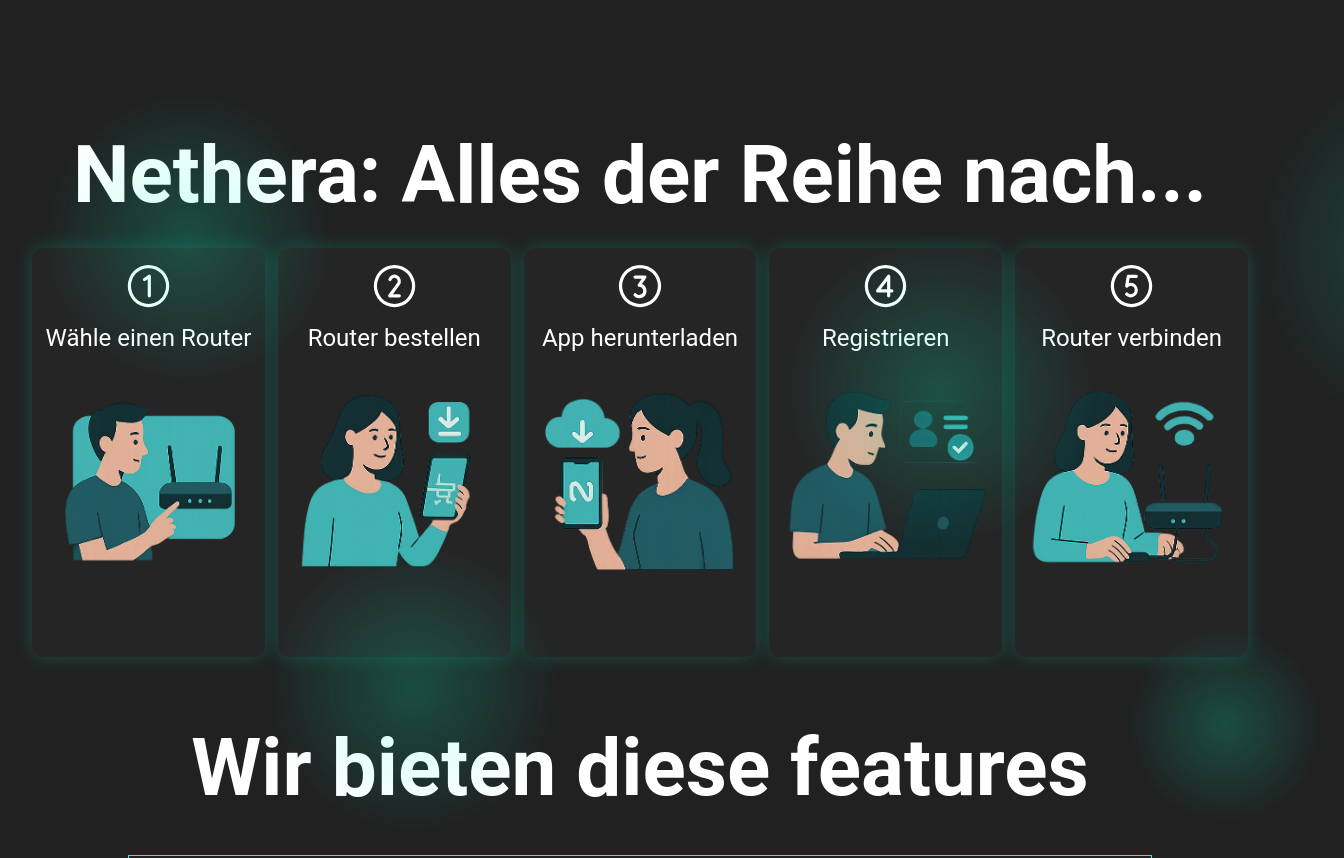
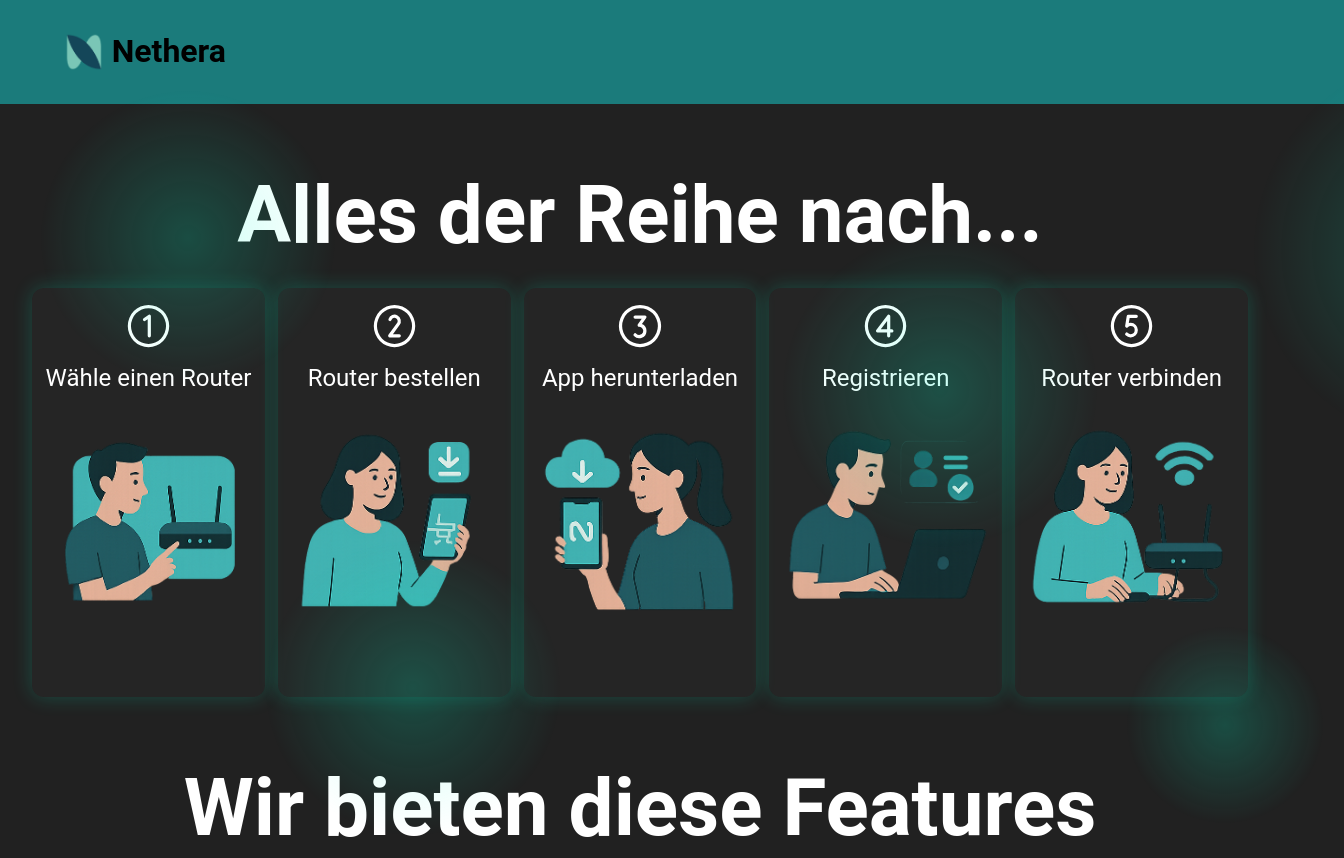
Before and after one commit to Thuemer/Nethera, a plain HTML site: page Website/html/nethera.html in a window 1280 px wide. Shown: the top 858 px of the page, 1344 px wide, since content can reach past the window. Drawn offline with Linux system fonts and the light colour scheme.

Commit message:
Feinheiten (Scroll, Header)

```diff
--- a/Website/css/nethera.css
+++ b/Website/css/nethera.css
@@ -2,7 +2,6 @@
     background: #212121;
     font-family: "Roboto", sans-serif;
     margin: 0;
-    margin-top: 10vw;
     padding: 0;
     text-align: center;
     overflow-x: hidden;
@@ -206,6 +205,22 @@
 }
 
 
+#headlineHead {
+    display: flex;
+    background-color: #1B7B7B;
+    margin-top: 0;
+    padding-left: 5vw;
+    padding-top: 4vh;
+    padding-bottom: 4vh;
+    width: 100%;
+    position: static;
+}
+
+
+#nethera-logo {
+    padding-right: 0.6vw;
+}
+
 .container-box {
     border-color: cyan;
     border-radius: 0;
--- a/Website/html/nethera.html
+++ b/Website/html/nethera.html
@@ -9,11 +9,17 @@
 </head>
 <body>
 
-<h1 id="headline">Nethera: Alles der Reihe nach...</h1>
+
+<div id="headlineHead">
+    <img id="nethera-logo" src="../images/nethera_logo.png" width="40vw">
+    <h1>Nethera</h1>
+</div>
+
+
+<h1 id="headline">Alles der Reihe nach...</h1>
 
 <div class="grid-container">
 
-    <!-- BOX 1 -->
     <div class="grid-box">
         <div class="defaultContent">
             <img class="numbersInBox" src="../images/StepbyStep/number-circle-one.svg" alt="One">
@@ -124,7 +130,7 @@
 
 </div>
 
-<h1 id="headline1">Wir bieten diese features</h1>
+<h1 id="headline1">Wir bieten diese Features</h1>
 
 <div class="container">
 
```
